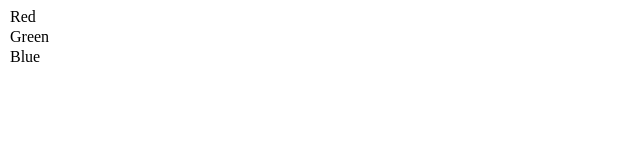
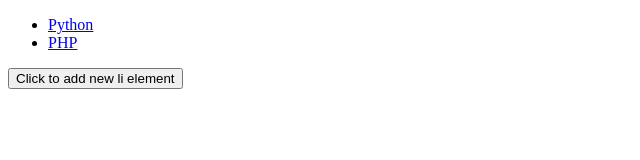
Before and after one commit to Karim-Isaias/jquery-assessment, a plain HTML site: page index.html in a window 1280 px wide. Shown: the whole page, without its empty margins (0-640 px from the left). Drawn offline with nearby package versions, Linux system fonts and the light colour scheme.

Commit message:
JQuery 14

```diff
--- a/app.js
+++ b/app.js
@@ -1,10 +1,9 @@
 $(document).ready(() => {
-    colors = { "color1": "Red", "color2": "Green", 'color3': "Blue" };
+    $('#newListElement').on('click', () => {
+        $("#header ul").append('<li>Java</li>');
+    })
+});
 
-    $.each(colors, function(key, value) {
-        $('#divSelect').append($("<option/>", {
-            value: key,
-            text: value
-        }));
-    });
-});
+// const new_element = () => {
+//     $("#header ul").append('<li>Java</li>');
+// }
--- a/index.html
+++ b/index.html
@@ -5,13 +5,19 @@
     <meta charset="UTF-8">
     <meta http-equiv="X-UA-Compatible" content="IE=edge">
     <meta name="viewport" content="width=device-width, initial-scale=1.0">
-    <title>JQuery 13</title>
+    <title>JQuery 14</title>
     <link rel="stylesheet" href="styles.css">
 </head>
 
 <body>
 
-    <div id="divSelect"></div>
+    <div id="header">
+        <ul>
+            <li><a href="https://www.w3resource.com/python/python-tutorial.php">Python</a></li>
+            <li><a href="https://www.w3resource.com/php/php-home.php">PHP</a></li>
+        </ul>
+    </div>
+    <input type="button" value="Click to add new li element" id="newListElement" />
 
     <script src="https://code.jquery.com/jquery-3.6.0.min.js"
         integrity="sha256-/xUj+3OJU5yExlq6GSYGSHk7tPXikynS7ogEvDej/m4=" crossorigin="anonymous">
```
